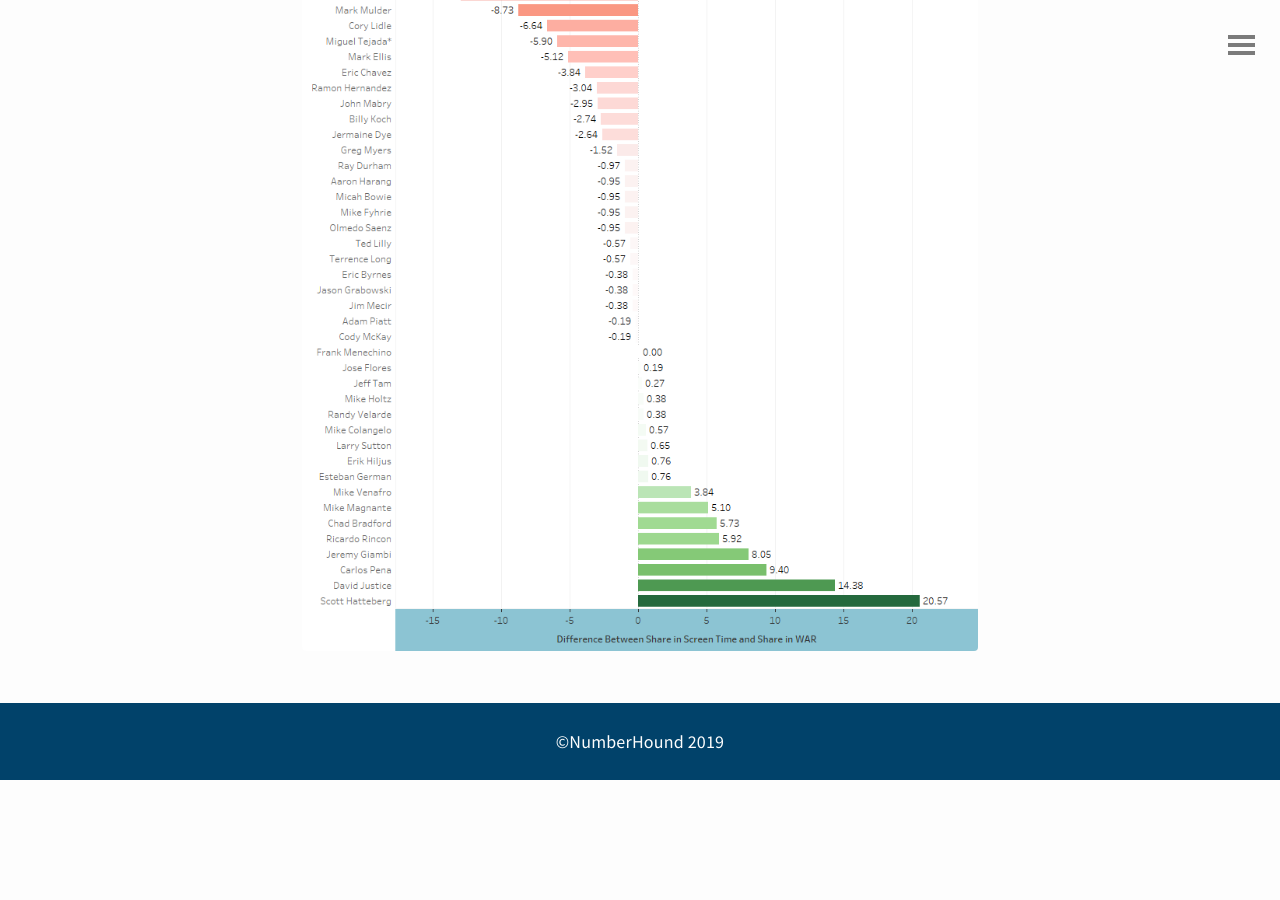
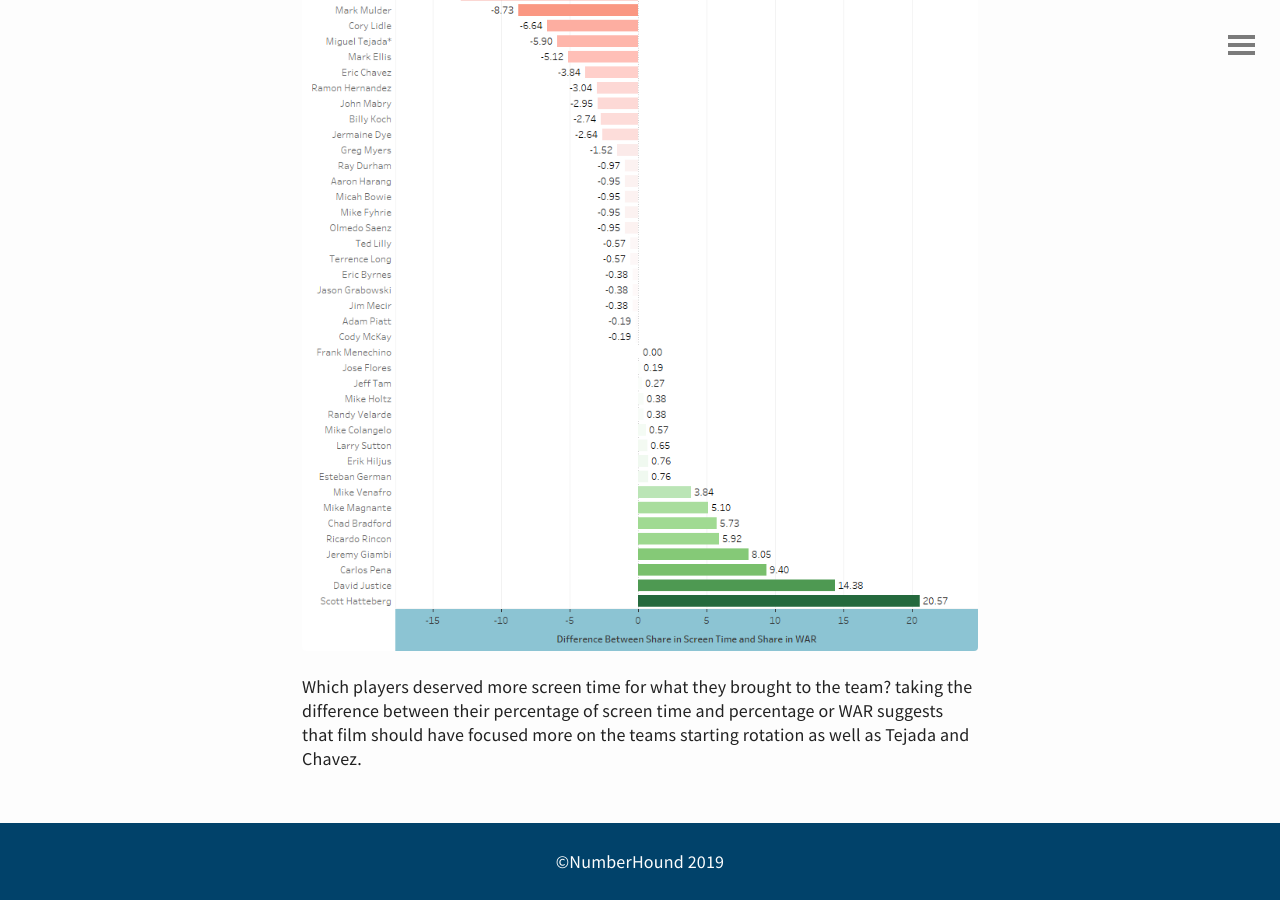
Before and after one commit to NumberHound/web, a Jekyll site: the page built from _posts/2019-11-05-The-Hidden-Side-of-Moneyball.md, in a window 1280 px wide and 900 px high, scrolled down 1964 px. Built offline with Jekyll 4.4.1, drawn with Linux system fonts in a browser that asks for light colours; before the commit the page ends 2744 px from its top, so only the background shows below that.

Commit message:
Update 2019-11-05-The-Hidden-Side-of-Moneyball.md

```diff
--- a/_posts/2019-11-05-The-Hidden-Side-of-Moneyball.md
+++ b/_posts/2019-11-05-The-Hidden-Side-of-Moneyball.md
@@ -2,16 +2,18 @@
 title: The Hidden Side of Moneyball
 ---
 
-  The movie [Moneyball](https://www.imdb.com/title/tt1210166/) came out in 2011 and was based on Michael Lewis' book. The film made 110.2 million USD at the box office and scored a 94% on Rotten Tomatoes. Moneyball focused on the [2002 Oakland A's](https://www.baseball-reference.com/teams/OAK/2002.shtml), and how, despite losing three key players ([Johnny Damon](https://www.baseball-reference.com/players/d/damonjo01.shtml), [Jason Giambi](https://www.baseball-reference.com/players/g/giambja01.shtml), and [Jason Isringhausen](https://www.baseball-reference.com/players/i/isrinja01.shtml)) the A's, with the help of some analytics, were able to make it back to the American League Playoffs. They were forced to be different because of their miniscule payroll.
+The movie [Moneyball](https://www.imdb.com/title/tt1210166/) came out in 2011 and was based on Michael Lewis' book. The film made 110.2 million USD at the box office and scored a 94% on Rotten Tomatoes. Moneyball focused on the [2002 Oakland A's](https://www.baseball-reference.com/teams/OAK/2002.shtml), and how, despite losing three key players ([Johnny Damon](https://www.baseball-reference.com/players/d/damonjo01.shtml), [Jason Giambi](https://www.baseball-reference.com/players/g/giambja01.shtml), and [Jason Isringhausen](https://www.baseball-reference.com/players/i/isrinja01.shtml)) the A's, with the help of some analytics, were able to make it back to the American League Playoffs. They were forced to be different because of their miniscule payroll.
 
-  In the film, the A's brought in [David Justice](https://www.baseball-reference.com/players/j/justida01.shtml), [Scott Hatteberg](https://www.baseball-reference.com/players/h/hattesc01.shtml), [Jeremy Giambi](https://www.baseball-reference.com/players/g/giambje01.shtml), and [Chad Braford](https://www.baseball-reference.com/players/b/bradfch01.shtml) to replace Damon, Giambi and Isringhausen (Note that Jeremy Giambi was later traded for [John Mabry](https://www.baseball-reference.com/players/m/mabryjo01.shtml)). And as the movie would have you believe, they played a huge part in Oakland's success the following season... But did they **really**?
+In the film, the A's brought in [David Justice](https://www.baseball-reference.com/players/j/justida01.shtml), [Scott Hatteberg](https://www.baseball-reference.com/players/h/hattesc01.shtml), [Jeremy Giambi](https://www.baseball-reference.com/players/g/giambje01.shtml), and [Chad Braford](https://www.baseball-reference.com/players/b/bradfch01.shtml) to replace Damon, Giambi and Isringhausen (Note that Jeremy Giambi was later traded for [John Mabry](https://www.baseball-reference.com/players/m/mabryjo01.shtml)). And as the movie would have you believe, they played a huge part in Oakland's success the following season... But did they **really**?
 
-  As pointed out in [The Sabermetric Revolution](https://www.amazon.ca/Sabermetric-Revolution-Assessing-Analytics-Baseball/dp/0812245725), Moneyball spent a lot of time selling the stories and the impact of the players brought in on the cheap. The movie actually leaves the viewer with the impression that the center pieces of the team were Hatteberg, Giambi, Justice, and Bradford. The first three were role players at best, combining for 5.6 [wins above replacement](https://www.baseball-reference.com/about/war_explained.shtml) (WAR) during the 2002 season. However, they are the players seen most in the film, and based on the coverage they get in moneyball, one might think they are the most important and were the key to the A's success that season.
+As pointed out in [The Sabermetric Revolution](https://www.amazon.ca/Sabermetric-Revolution-Assessing-Analytics-Baseball/dp/0812245725), Moneyball spent a lot of time selling the stories and the impact of the players brought in on the cheap. The movie actually leaves the viewer with the impression that the center pieces of the team were Hatteberg, Giambi, Justice, and Bradford. The first three were role players at best, combining for 5.6 [wins above replacement](https://www.baseball-reference.com/about/war_explained.shtml) (WAR) during the 2002 season. However, they are the players seen most in the film, and based on the coverage they get in moneyball, one might think they are the most important and were the key to the A's success that season.
 
-  In reality, the A's already had a great team in place -- [Eric Chavez](https://www.baseball-reference.com/players/c/chaveer01.shtml) the five time gold glover, [Miguel Tejada](https://www.baseball-reference.com/players/t/tejadmi01.shtml) the six time all-star and actuall the American League MVP in 2002, and the two time all-star [Jermaine Dye](https://www.baseball-reference.com/players/d/dyeje01.shtml). Something which is also completely ignored is how good the A's pitching was in 2002. Led by an excellent pitching staff which included 2002 Amnerican League Cy Young Winner [Barry Zito](https://www.baseball-reference.com/players/z/zitoba01.shtml). However, these great players were largely ignored. So how much screen time (measured here as seconds being talked about in the movie plus seconds on the screen) did each player get relative to their value?
+In reality, the A's already had a great team in place -- [Eric Chavez](https://www.baseball-reference.com/players/c/chaveer01.shtml) the five time gold glover, [Miguel Tejada](https://www.baseball-reference.com/players/t/tejadmi01.shtml) the six time all-star and actuall the American League MVP in 2002, and the two time all-star [Jermaine Dye](https://www.baseball-reference.com/players/d/dyeje01.shtml). Something which is also completely ignored is how good the A's pitching was in 2002. Led by an excellent pitching staff which included 2002 Amnerican League Cy Young Winner [Barry Zito](https://www.baseball-reference.com/players/z/zitoba01.shtml). However, these great players were largely ignored. So how much screen time (measured here as seconds being talked about in the movie plus seconds on the screen) did each player get relative to their value?
 
 ![The Hidden Side to Moneyball](/img/moneyball/moneyball2.png "WAR% Versus Screen%")
 
 We can see from the graph above that Oaklands top six players (According to WAR), including the AL MVP and the Al Cy Young winner were largely ignored in the film. We can also see that Oakland had a great starting rotation, something which was never mentioned in the movie. The players who recieved the most attention on the screen appeared to be the stars of the team, the centerpieces, the drivers of the A's success. This metric of screen time is also quite generous to Chavez and Tejada -- their names were barely mentioned in the movie, and when they did appear on the screen, a regular viewer wouldn't know, they just appear like regular teammates.
 
 ![The Hidden Side to Moneyball](/img/moneyball/Moneyball1.png "Less screen time")
+
+Which players deserved more screen time for what they brought to the team? taking the difference between their percentage of screen time and percentage or WAR suggests that film should have focused more on the teams starting rotation as well as Tejada and Chavez.
```
